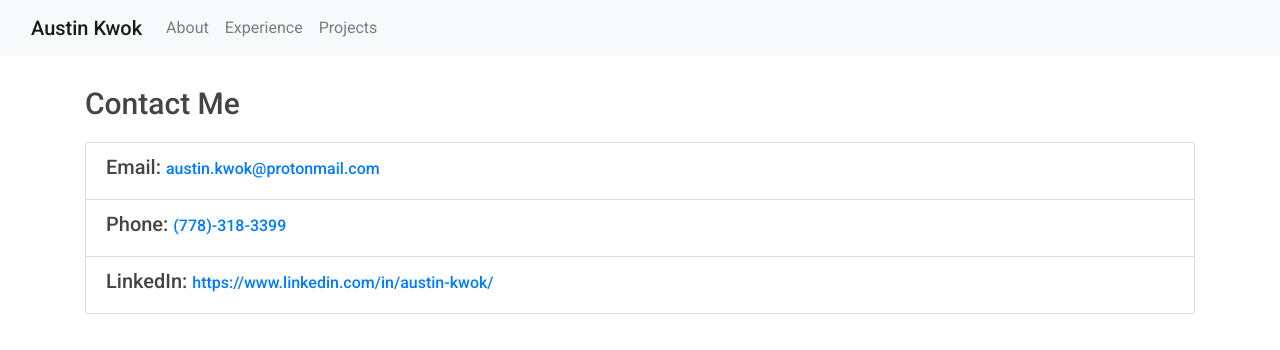
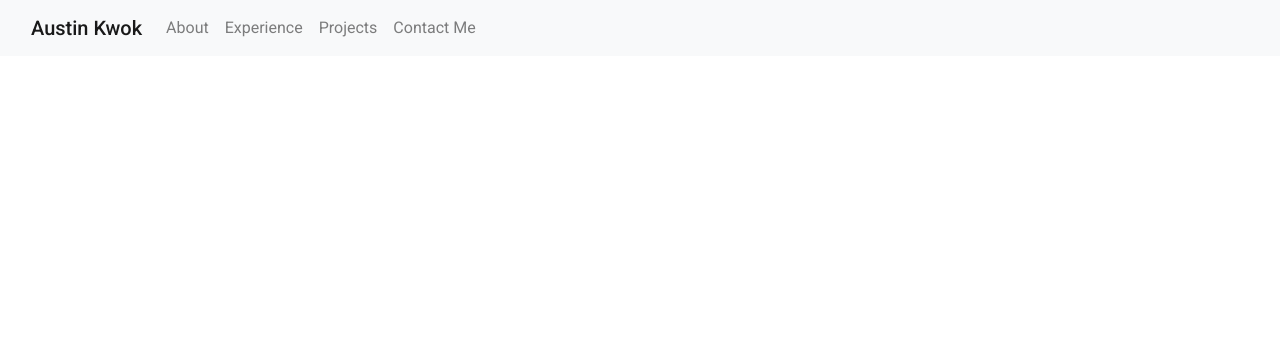
Before and after one commit to austinkwok1997/austin-website, a React (Create React App) app: page /contact-me in a window 1280 px wide. Shown: the top 350 px of the page. Built offline with nearby package versions, Linux system fonts and the light colour scheme.

Commit message:
Updated Contact Me

```diff
--- a/src/Main.js
+++ b/src/Main.js
@@ -1,12 +1,10 @@
 import React from 'react';
 import { Switch, Route } from 'react-router-dom';
 import Home from './pages/Home.js';
-import Contact from './pages/Contact.js';
 const Main = () => {
     return (
         <Switch>
             <Route exact path='/' component={Home}></Route>
-            <Route exact path='/contact-me' component={Contact}></Route>
         </Switch>
     );
 }
--- a/src/pages/Contact.js
+++ b/src/components/Contact.js
@@ -3,8 +3,8 @@ import '../App.css';
 
 function Contact() {
     return (
-        <div className="Contact margin-top-56">
-            <div className="container padding-30">
+        <div className="light-grey-background">
+            <div id="Contact" className="container padding-60">
                 <h2>Contact Me</h2>
                 <ul className="list-group margin-top-20">
                     <li className="list-group-item">
@@ -18,7 +18,7 @@ function Contact() {
                     </li>
                 </ul>
             </div>
-        </div >
+        </div>
     );
 }
 
--- a/src/components/Header.js
+++ b/src/components/Header.js
@@ -24,6 +24,9 @@ function Header() {
                             <li class="nav-item">
                                 <a href="#Projects" class="nav-link">Projects</a>
                             </li>
+                            <li class="nav-item">
+                                <a href="#Contact" class="nav-link">Contact Me</a>
+                            </li>
                         </ul>
                     </div>
                 </div>
--- a/src/pages/Home.js
+++ b/src/pages/Home.js
@@ -3,6 +3,7 @@ import Banner from '../components/Banner';
 import About from '../components/About';
 import WorkExperience from '../components/WorkExperience';
 import Projects from '../components/Projects';
+import Contact from '../components/Contact';
 import '../App.css';
 
 function Home() {
@@ -12,6 +13,7 @@ function Home() {
             <About />
             <WorkExperience />
             <Projects />
+            <Contact />
             <div className="bg-secondary padding-10">
                 <p className="text-white text-center margin-bottom-0">Austin Kwok</p>
             </div>
```
